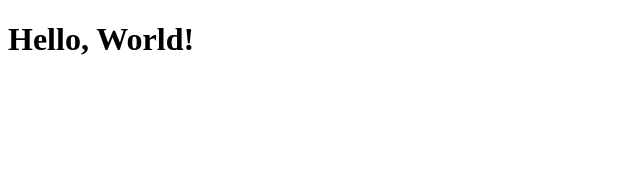
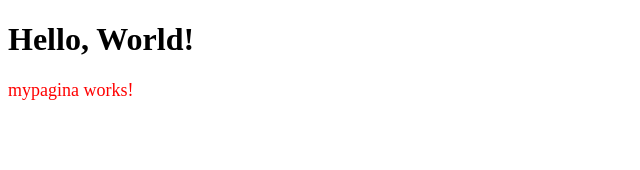
Before and after one commit to FidelMaluto/Angular, an Angular app in the folder conceitos-basicos/: page / in a window 1280 px wide. Shown: the top 170 px of the page, without its empty margins (0-640 px from the left). Built offline with nearby package versions, Linux system fonts and the light colour scheme.

Commit message:
refactor: Editando algumas coisas simples no component mypagina

```diff
--- a/conceitos-basicos/src/app/app.component.html
+++ b/conceitos-basicos/src/app/app.component.html
@@ -1 +1,2 @@
 <hello-world></hello-world>
+<app-mypagina></app-mypagina>
--- a/conceitos-basicos/src/app/app.component.ts
+++ b/conceitos-basicos/src/app/app.component.ts
@@ -1,10 +1,11 @@
 import { Component } from '@angular/core';
 import { RouterOutlet } from '@angular/router';
 import { HelloWorldComponent } from './helloworld/helloworld.component';
+import { MypaginaComponent } from "./mypagina/mypagina.component";
 
 @Component({
   selector: 'app-root',
-  imports: [RouterOutlet, HelloWorldComponent],
+  imports: [RouterOutlet, HelloWorldComponent, MypaginaComponent],
   templateUrl: './app.component.html',
   styleUrl: './app.component.scss'
 })
--- a/conceitos-basicos/src/app/mypagina/mypagina.component.html
+++ b/conceitos-basicos/src/app/mypagina/mypagina.component.html
@@ -1 +1 @@
-<p>mypagina works!</p>
+<p class = "texto">mypagina works!</p>
--- a/conceitos-basicos/src/app/mypagina/mypagina.component.scss
+++ b/conceitos-basicos/src/app/mypagina/mypagina.component.scss
@@ -0,0 +1,4 @@
+.texto {
+    color: red;
+    font-size: large;
+}
```
